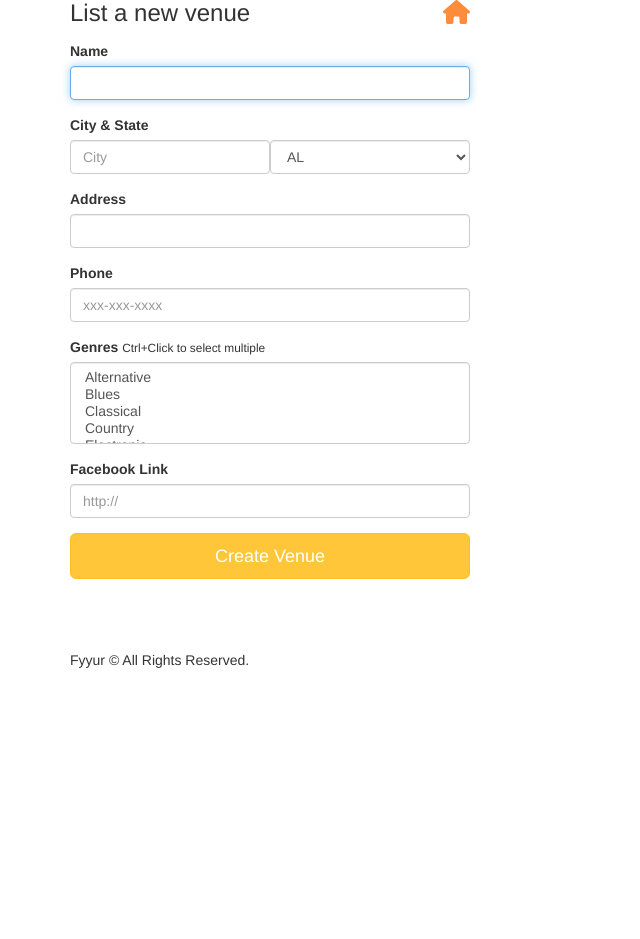
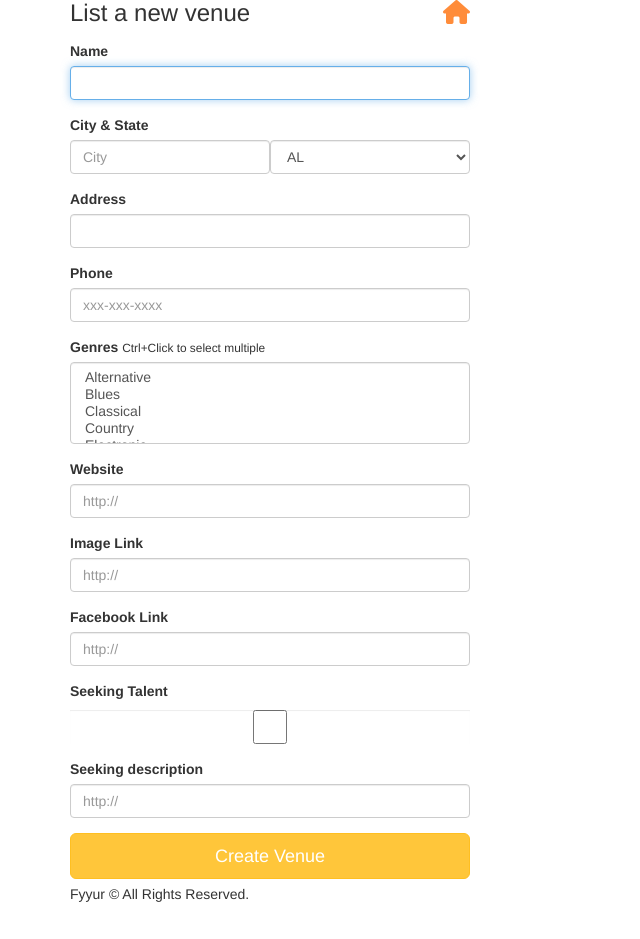
Before and after one commit to makw0008/fyyur, a Flask app: page /venues/create in a window 1280 px wide. Shown: the part 95-1034 px from the top of the page, without its empty margins (0-640 px from the left). Before the commit the page ends 763 px from the top, so only its background shows below. Run offline with Flask 2, Linux system fonts and the light colour scheme; some libraries are stand-ins or nearby versions.

Commit message:
pip updated

```diff
--- a/app.py
+++ b/app.py
@@ -10,7 +10,7 @@ from flask_moment import Moment
 from flask_sqlalchemy import *
 import logging
 from logging import Formatter, FileHandler
-from flask_wtf import Form
+from flask_wtf import FlaskForm
 from forms import *
 from flask_migrate import Migrate
 from sqlalchemy import *
@@ -18,6 +18,7 @@ import logging
 import sys
 import os
 from datetime import datetime
+
 #----------------------------------------------------------------------------#
 # App Config.
 #----------------------------------------------------------------------------#
@@ -231,18 +232,25 @@ def create_venue_submission():
         phone = request.form['phone']
         address = request.form['address']
         genres = request.form['genres']
-        facebook_link = ['facebook_link']
+        facebook_link = request.form['facebook_link']
+        website = request.form['website']
+        image_link=request.form['image_link']
+        seeking_description = request.form['seeking_description']
+        seeking_talent = request.form['seeking_talent']
 
-        data = Venue(name=name,city=city,state=state,phone=phone,address=address,genres=genres,facebook_link=facebook_link)
+        data = Venue(name=name,city=city,state=state,phone=phone,address=address,genres=genres,facebook_link=facebook_link,website=website,image_link=image_link,seeking_descriptio =seeking_description,seeking_talent=seeking_talent)
         db.session.add(data)
         db.session.commit()
-    except:
+        flash('Venue ' + request.form['name'] + ' was successfully listed!')
+    except Exception as Error:
+
         db.session.rollback()
+        return Error
     finally:
         db.session.close()
 
     # on successful db insert, flash success
-    flash('Venue ' + request.form['name'] + ' was successfully listed!')
+
     # TODO: on unsuccessful db insert, flash an error instead.
     # e.g., flash('An error occurred. Venue ' + data.name + ' could not be listed.')
     # see: http://flask.pocoo.org/docs/1.0/patterns/flashing/
@@ -378,6 +386,22 @@ def create_artist_submission():
     # called upon submitting the new artist listing form
     # TODO: insert form data as a new Venue record in the db, instead
     # TODO: modify data to be the data object returned from db insertion
+    try:
+        name = request.form["name"]
+        genres = request.form["genres"]
+        city = request.form["city"]
+        state = request.form["state"]
+        phone = request.form["phone"]
+
+        facebook_link = request.form["facebook_link"]
+
+        data = Artist(name=name,city=city,state=state,phone=phone,genres=genres,facebook_link=facebook_link)
+        db.session.add(data)
+        db.session.commit()
+    except:
+        db.session.rollback()
+    finally:
+        db.session.close()
 
     # on successful db insert, flash success
     flash('Artist ' + request.form['name'] + ' was successfully listed!')
--- a/forms.py
+++ b/forms.py
@@ -1,9 +1,10 @@
 from datetime import datetime
-from flask_wtf import Form
+from flask_wtf import FlaskForm
 from wtforms import StringField, SelectField, SelectMultipleField, DateTimeField
 from wtforms.validators import DataRequired, AnyOf, URL
+from wtforms.fields.simple import BooleanField
 
-class ShowForm(Form):
+class ShowForm(FlaskForm):
     artist_id = StringField(
         'artist_id'
     )
@@ -16,13 +17,14 @@ class ShowForm(Form):
         default= datetime.today()
     )
 
-class   VenueForm(Form):
+class   VenueForm(FlaskForm):
     name = StringField(
         'name', validators=[DataRequired()]
     )
     city = StringField(
         'city', validators=[DataRequired()]
     )
+
     state = SelectField(
         'state', validators=[DataRequired()],
         choices=[
@@ -116,8 +118,17 @@ class   VenueForm(Form):
     facebook_link = StringField(
         'facebook_link', validators=[URL()]
     )
+    website = StringField(
+        'website',validators=[URL()]
+    )
+    seeking_talent= BooleanField(
+        'seeking_talent',validators=[URL()]
+    )
+    seeking_description = StringField(
+        'seeking_description'
+    )
 
-class ArtistForm(Form):
+class ArtistForm(FlaskForm):
     name = StringField(
         'name', validators=[DataRequired()]
     )
--- a/templates/forms/new_artist.html
+++ b/templates/forms/new_artist.html
@@ -26,11 +26,11 @@
       <div class="form-group">
         <label for="genres">Genres</label>
         <small>Ctrl+Click to select multiple</small>
-        {{ form.genres(class_ = 'form-control', placeholder='Genres, separated by commas', id=form.state, autofocus = true) }}
+        {{ form.genres(class_ = 'form-control', placeholder='Genres, separated by commas', autofocus = true) }}
       </div>
       <div class="form-group">
           <label for="genres">Facebook Link</label>
-          {{ form.facebook_link(class_ = 'form-control', placeholder='http://', id=form.state, autofocus = true) }}
+          {{ form.facebook_link(class_ = 'form-control', placeholder='http://',  autofocus = true) }}
         </div>
       <input type="submit" value="Create Venue" class="btn btn-primary btn-lg btn-block">
     </form>
--- a/templates/forms/new_venue.html
+++ b/templates/forms/new_venue.html
@@ -32,10 +32,30 @@
         <small>Ctrl+Click to select multiple</small>
         {{ form.genres(class_ = 'form-control', placeholder='Genres, separated by commas', autofocus = true) }}
       </div>
+
       <div class="form-group">
-          <label for="genres">Facebook Link</label>
-          {{ form.facebook_link(class_ = 'form-control', placeholder='http://', autofocus = true) }}
-        </div>
+        <label for="genres">Website</label>
+        {{ form.website(class_ = 'form-control', placeholder='http://', autofocus = true) }}
+      </div>
+      <div class="form-group">
+        <label for="image_link">Image Link</label>
+        {{ form.image_link(class_ = 'form-control', placeholder='http://', autofocus = true) }}
+      </div>
+      <div class="form-group">
+        <label for="facebook_link">Facebook Link</label>
+        {{ form.facebook_link(class_ = 'form-control', placeholder='http://', autofocus = true) }}
+    </div>
+    <div class="form-group">
+      <label for="facebook_link">Seeking Talent</label>
+      {{ form.seeking_talent(class_ = 'form-control', placeholder='http://', autofocus = true) }}
+  </div>
+
+
+    <div class="form-group">
+      <label for="facebook_link">Seeking description</label>
+      {{ form.seeking_description(class_ = 'form-control', placeholder='http://', autofocus = true) }}
+      </div>
+
       <input type="submit" value="Create Venue" class="btn btn-primary btn-lg btn-block">
     </form>
   </div>
```
Also changed, not shown: 3 other files.
